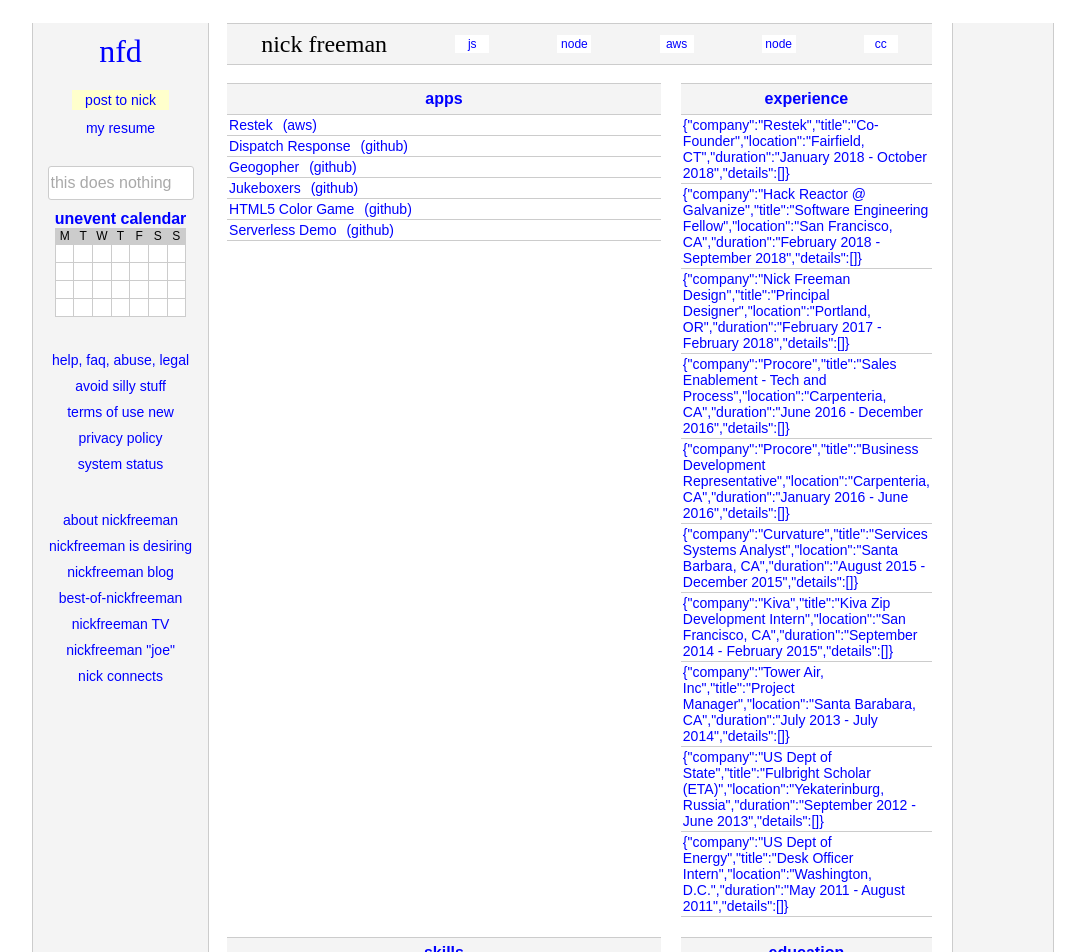
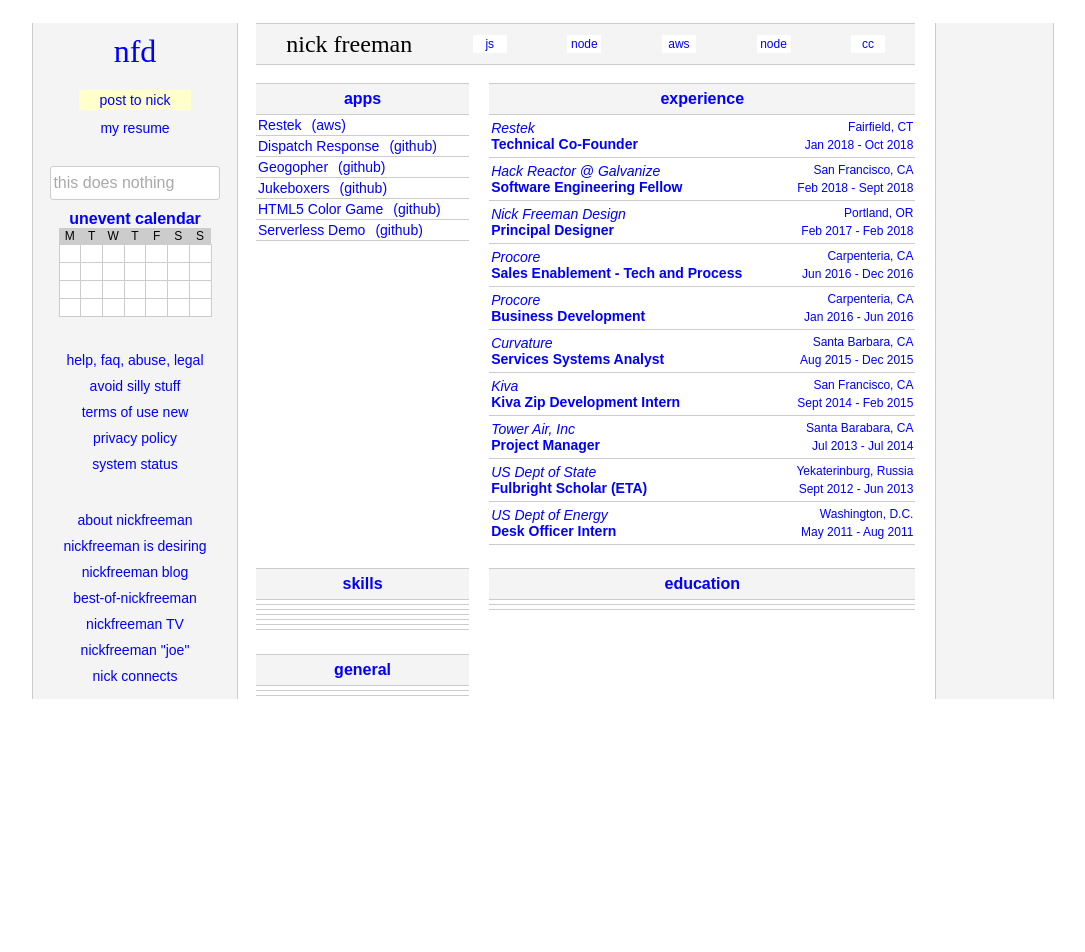
Before and after one commit to nickfreemandesign/nickfreeman.xyz, a React app: page / in a window 1280 px wide. Shown: the top 952 px of the page, without its empty margins (98-1183 px from the left). After the commit the page ends 800 px from the top, so only its background shows below. Built offline with nearby package versions, Linux system fonts and the light colour scheme.

Commit message:
render exp data mvp

```diff
--- /dev/null
+++ b/src/components/Items/AppItem.jsx
@@ -0,0 +1,21 @@
+import React from 'react';
+import styled from 'styled-components';
+
+
+const AppItemContainer = styled.div`
+    display: flex;
+    > div {
+        padding-right: 10px;
+    }
+`;
+
+const AppItem = (props) => {
+    return (
+        <AppItemContainer link={props.data.repo.url}>
+            <div> {props.data.name} </div>
+            <div>{`(${props.data.repo.name})`}</div>
+        </AppItemContainer>
+    )
+}
+
+module.exports = AppItem
--- /dev/null
+++ b/src/components/Items/EdItem.jsx
@@ -0,0 +1,15 @@
+import React from 'react';
+import styled from 'styled-components';
+
+
+const EdItemContainer = styled.div``
+
+const EdItem = (props) => {
+    return (
+        <EdItemContainer>
+
+        </EdItemContainer>
+    )
+}
+
+module.exports = EdItem
--- /dev/null
+++ b/src/components/Items/ExpItem.jsx
@@ -0,0 +1,46 @@
+import React from 'react';
+import styled from 'styled-components';
+
+
+const ExpItemContainer = styled.div`
+    padding: 3px 0;
+    display: flex;
+    justify-content: space-between;
+`
+
+const LeftSide = styled.div`
+    > div:first-child{
+        font-style: italic;
+    }
+    > div:last-child{
+        font-weight: bold;
+    }
+`;
+
+const RightSide = styled.div`
+    text-align: right;
+    display: flex;
+    flex-direction: column;
+    justify-content: space-between;
+
+    > div{
+        font-size: 12px;
+    }
+`
+
+const ExpItem = (props) => {
+    return (
+        <ExpItemContainer>
+            <LeftSide>
+                <div>{props.data.company}</div>
+                <div>{props.data.title}</div>
+            </LeftSide>
+            <RightSide>
+                <div>{props.data.location}</div>
+                <div>{props.data.duration}</div>
+            </RightSide>
+        </ExpItemContainer>
+    )
+}
+
+module.exports = ExpItem
--- /dev/null
+++ b/src/components/Items/GenItem.jsx
@@ -0,0 +1,14 @@
+import React from 'react';
+import styled from 'styled-components';
+
+
+const GenItemContainer = styled.div``
+
+const GenItem = (props) => {
+    return (
+        <GenItemContainer>
+        </GenItemContainer>
+    )
+}
+
+module.exports = GenItem
--- /dev/null
+++ b/src/components/Items/SkillItem.jsx
@@ -0,0 +1,14 @@
+import React from 'react';
+import styled from 'styled-components';
+
+
+const SkillItemContainer = styled.div``
+
+const SkillItem = (props) => {
+    return (
+        <SkillItemContainer>
+        </SkillItemContainer>
+    )
+}
+
+module.exports = SkillItem
--- a/src/components/SectionItem.jsx
+++ b/src/components/SectionItem.jsx
@@ -1,5 +1,12 @@
 import React from 'react';
 import styled from 'styled-components';
+
+// import components
+import AppItem from './Items/AppItem'
+import ExpItem from './Items/ExpItem'
+import SkillItem from './Items/SkillItem'
+import EdItem from './Items/EdItem'
+import GenItem from './Items/GenItem'
 
 
 const SectionItemContainer = styled.div`
@@ -13,33 +20,19 @@
     }
 `;
 
-const AppItem = styled.div`
-    display: flex;
-    > div {
-        padding-right: 10px;
-    }
-`;
-const ExpItem = styled.div``
-const SkillItem = styled.div``
-const EdItem = styled.div``
-const GenItem = styled.div``
 const WoopsItem = styled.div``
 
 const determineSectionItem = (props) => {
     if (props.name === 'apps') {
-        return (
-            <AppItem href={props.data.repo.url}>
-                <div> {props.data.name} </div>
-                <div>{`(${props.data.repo.name})`}</div>
-            </AppItem>)
+        return (<AppItem data={props.data}/>)
     } else if (props.name === 'experience') {
-        return (<ExpItem> {JSON.stringify(props.data)} </ExpItem>)
+        return (<ExpItem data={props.data}/>)
     } else if (props.name === 'skills') {
-        return (<SkillItem> {JSON.stringify(props.data)} </SkillItem>)
+        return (<SkillItem data={props.data}/>)
     } else if (props.name === 'education') {
-        return (<EdItem> {JSON.stringify(props.data)} </EdItem>)
+        return (<EdItem data={props.data}/>)
     } else if (props.name === 'general') {
-        return (<GenItem> {JSON.stringify(props.data)} </GenItem>)
+        return (<GenItem data={props.data}/>)
     } else {
         return (<WoopsItem> woops </WoopsItem>)
     }
--- a/src/data/index.js
+++ b/src/data/index.js
@@ -46,72 +46,72 @@
 const exp = [
     {
         company: 'Restek',
-        title: 'Co-Founder',
+        title: 'Technical Co-Founder',
         location: 'Fairfield, CT',
-        duration: 'January 2018 - October 2018',
+        duration: 'Jan 2018 - Oct 2018',
         details: []
     },
     {
         company: 'Hack Reactor @ Galvanize',
         title: 'Software Engineering Fellow',
         location: 'San Francisco, CA',
-        duration: 'February 2018 - September 2018',
+        duration: 'Feb 2018 - Sept 2018',
         details: []
     },
     {
         company: 'Nick Freeman Design',
         title: 'Principal Designer',
         location: 'Portland, OR',
-        duration: 'February 2017 - February 2018',
+        duration: 'Feb 2017 - Feb 2018',
         details: []
     },
     {
         company: 'Procore',
         title: 'Sales Enablement - Tech and Process',
         location: 'Carpenteria, CA',
-        duration: 'June 2016 - December 2016',
+        duration: 'Jun 2016 - Dec 2016',
         details: []
     },
     {
         company: 'Procore',
-        title: 'Business Development Representative',
+        title: 'Business Development',
         location: 'Carpenteria, CA',
-        duration: 'January 2016 - June 2016',
+        duration: 'Jan 2016 - Jun 2016',
         details: []
     },
     {
         company: 'Curvature',
         title: 'Services Systems Analyst',
         location: 'Santa Barbara, CA',
-        duration: 'August 2015 - December 2015',
+        duration: 'Aug 2015 - Dec 2015',
         details: []
     },
     {
         company: 'Kiva',
         title: 'Kiva Zip Development Intern',
         location: 'San Francisco, CA',
-        duration: 'September 2014 - February 2015',
+        duration: 'Sept 2014 - Feb 2015',
         details: []
     },
     {
         company: 'Tower Air, Inc',
         title: 'Project Manager',
         location: 'Santa Barabara, CA',
-        duration: 'July 2013 - July 2014',
+        duration: 'Jul 2013 - Jul 2014',
         details: []
     },
     {
         company: 'US Dept of State',
         title: 'Fulbright Scholar (ETA)',
         location: 'Yekaterinburg, Russia',
-        duration: 'September 2012 - June 2013',
+        duration: 'Sept 2012 - Jun 2013',
         details: []
     },
     {
         company: 'US Dept of Energy',
         title: 'Desk Officer Intern',
         location: 'Washington, D.C.',
-        duration: 'May 2011 - August 2011',
+        duration: 'May 2011 - Aug 2011',
         details: []
     }
 
```
